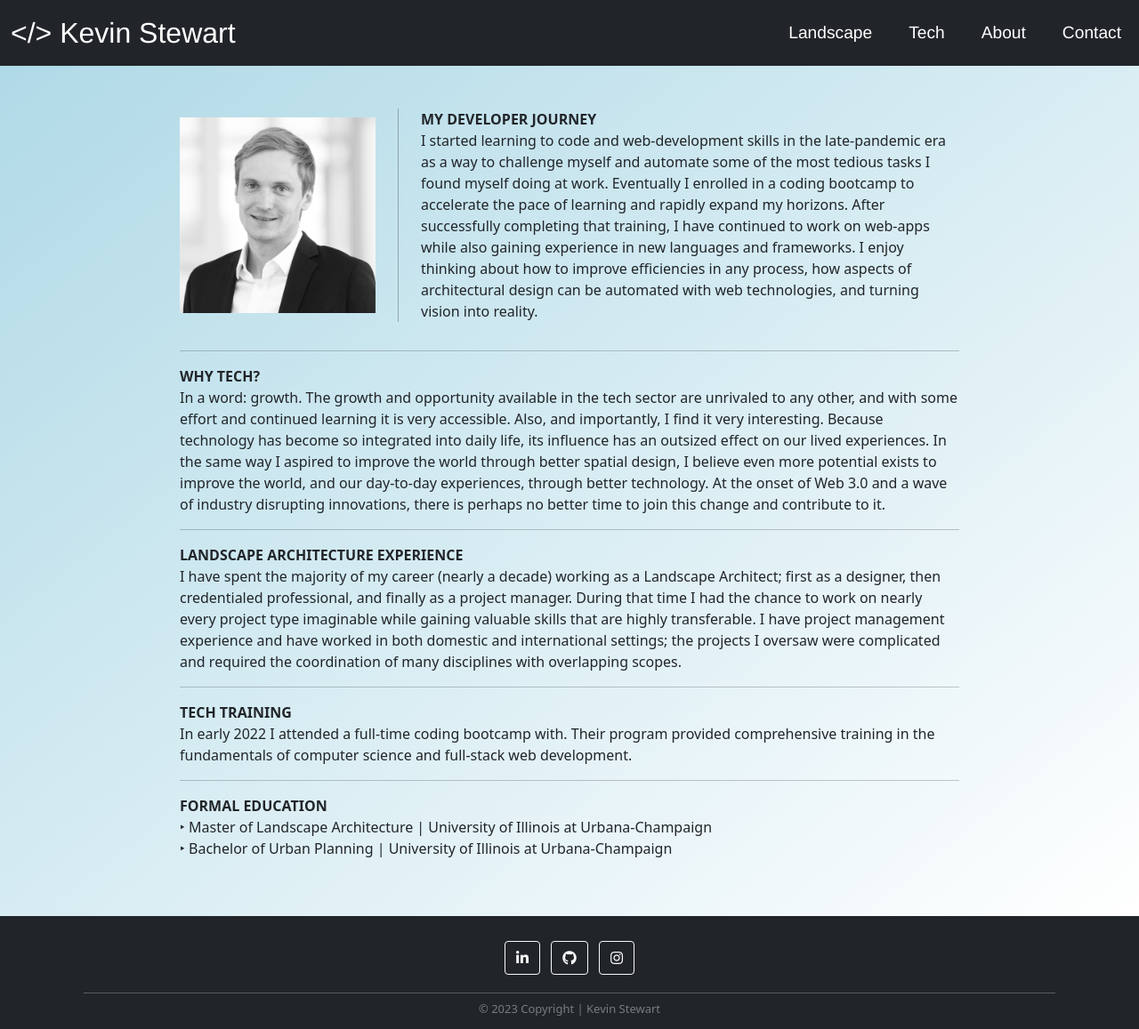
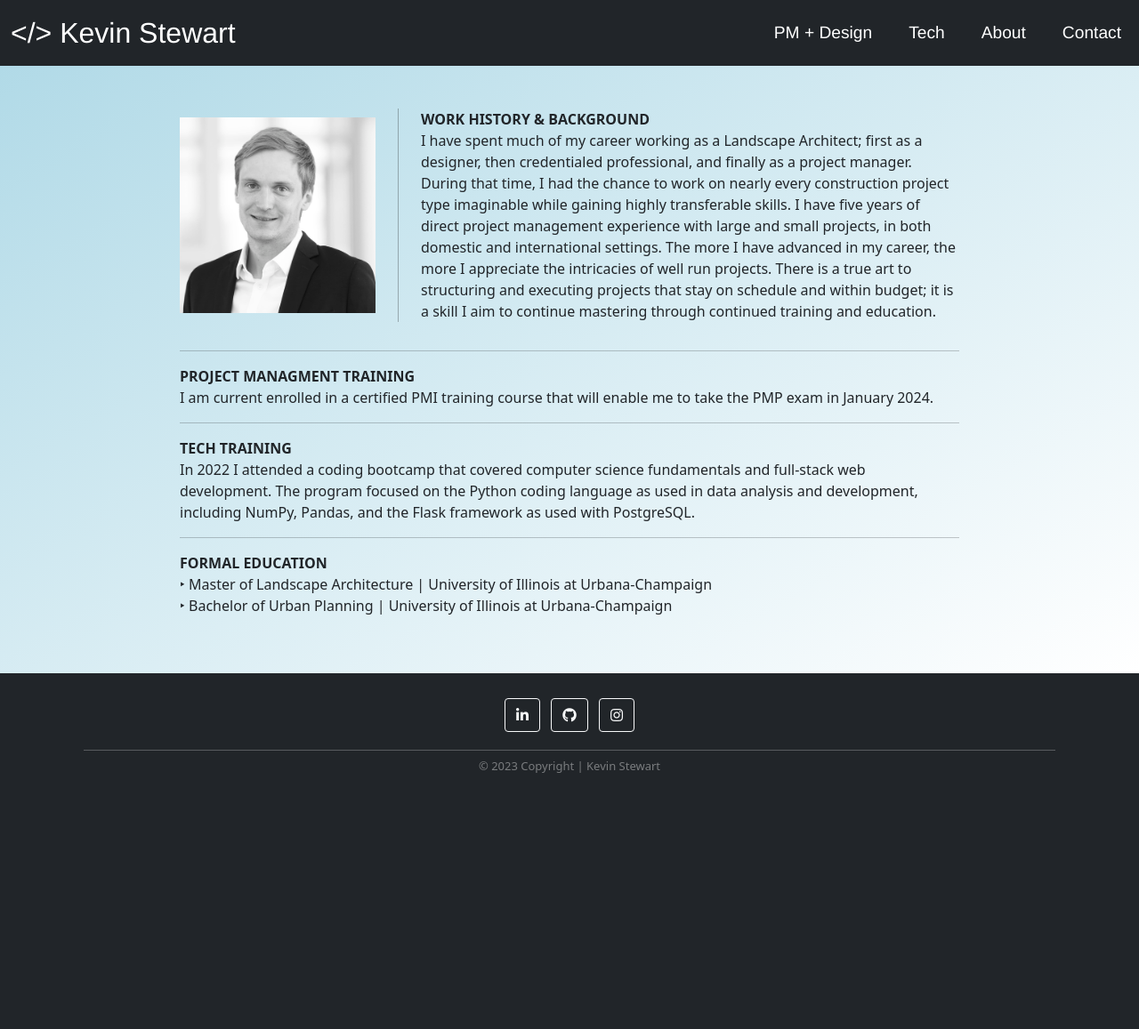
Before and after one commit to kevin-stew/kevin-stewart, a Flask app: page /about in a window 1280 px wide. Shown: the whole page at 89% size. After the commit the page ends 869 px from the top, so only its background shows below. Run offline with Flask 2, Linux system fonts and the light colour scheme; some libraries are stand-ins or nearby versions.

Commit message:
text updates, index, about, raised beds

```diff
--- a/app/site/site_templates/about.html
+++ b/app/site/site_templates/about.html
@@ -9,41 +9,24 @@
         <br><br>
         <div class="d-flex">
             <img src="../../static/images/Headshot_Kevin Stewart_BW_small.jpg" class="align-self-center headShot" alt="Kevin Stewart">
-            <p class="left-border"><b>MY DEVELOPER JOURNEY</b><br>
-                I started learning to code and web-development skills in the late-pandemic era as a way to challenge myself
-                and automate some of the most tedious tasks I found myself doing at work.
-                Eventually I enrolled in a coding bootcamp to accelerate the pace of learning and rapidly expand my horizons.
-                After successfully completing that training, I have continued to work on web-apps while also gaining experience
-                in new languages and frameworks. I enjoy thinking about how to improve efficiencies in any process,
-                how aspects of architectural design can be automated with web technologies, and turning vision into reality.</p>
+            <p class="left-border"><b>WORK HISTORY & BACKGROUND</b><br>
+                I have spent much of my career working as a Landscape Architect; first as a designer, then credentialed professional, and finally as a project manager.
+                During that time, I had the chance to work on nearly every construction project type imaginable while gaining highly transferable skills.
+                I have five years of direct project management experience with large and small projects, in both domestic and international settings.
+                The more I have advanced in my career, the more I appreciate the intricacies of well run projects.
+                There is a true art to structuring and executing projects that stay on schedule and within budget; it is a skill I aim to continue mastering through continued training and education. </p>
         </div>
 
         <hr>
-        <p><b>WHY TECH?</b><br>
-            In a word: growth. The growth and opportunity available in the tech sector are unrivaled to any other,
-            and with some effort and continued learning it is very accessible. Also, and importantly, I find it very interesting.
-            Because technology has become so integrated into daily life, its influence has an outsized effect on
-            our lived experiences. In the same way I aspired to improve the world through better spatial design,
-            I believe even more potential exists to improve the world, and our day-to-day experiences, through better technology.
-            At the onset of Web 3.0 and a wave of industry disrupting innovations, there is perhaps no better time to
-            join this change and contribute to it.
+
+        <p><b>PROJECT MANAGMENT TRAINING</b><br>
+            I am current enrolled in a certified PMI training course that will enable me to take the PMP exam in January 2024.
         </p>
         <hr>
 
-        <p><b>LANDSCAPE ARCHITECTURE EXPERIENCE</b><br>
-            I have spent the majority of my career (nearly a decade) working as a Landscape Architect;
-            first as a designer, then credentialed professional, and finally as a project manager.
-            During that time I had the chance to work on nearly every project type imaginable while gaining valuable skills
-            that are highly transferable. I have project management experience and have worked
-            in both domestic and international settings; the projects I oversaw were complicated and required the coordination
-            of many disciplines with overlapping scopes.
-        </p>
-        <hr>
-
-        <!-- <a href="https://codingtemple.com/full-time-python-bootcamp/" target="_blank" class="normalLink">Coding Temple</a> -->
         <p><b>TECH TRAINING</b><br>
-            In early 2022 I attended a full-time coding bootcamp with.
-            Their program provided comprehensive training in the fundamentals of computer science and full-stack web development.
+            In 2022 I attended a coding bootcamp that covered computer science fundamentals and full-stack web development.
+            The program focused on the Python coding language as used in data analysis and development, including NumPy, Pandas, and the Flask framework as used with PostgreSQL.
         </p>
         <hr>
 
--- a/app/templates/base.html
+++ b/app/templates/base.html
@@ -37,7 +37,7 @@
                 </ul>
               </li> -->
               <li class="nav-item">
-                <a class="nav-link active" aria-current="page" href="{{ url_for('site.landscape_projects') }}">Landscape</a>
+                <a class="nav-link active" aria-current="page" href="{{ url_for('site.landscape_projects') }}">PM + Design</a>
               </li>
               <li class="nav-item">
                 <a class="nav-link active" aria-current="page" href="{{ url_for('site.tech_projects') }}">Tech</a>
```
Also changed, not shown: app/landscape/landscape_templates/raised_beds.html (+38 -38 lines), app/site/site_templates/index.html (+20 -23 lines), 1 other file.
